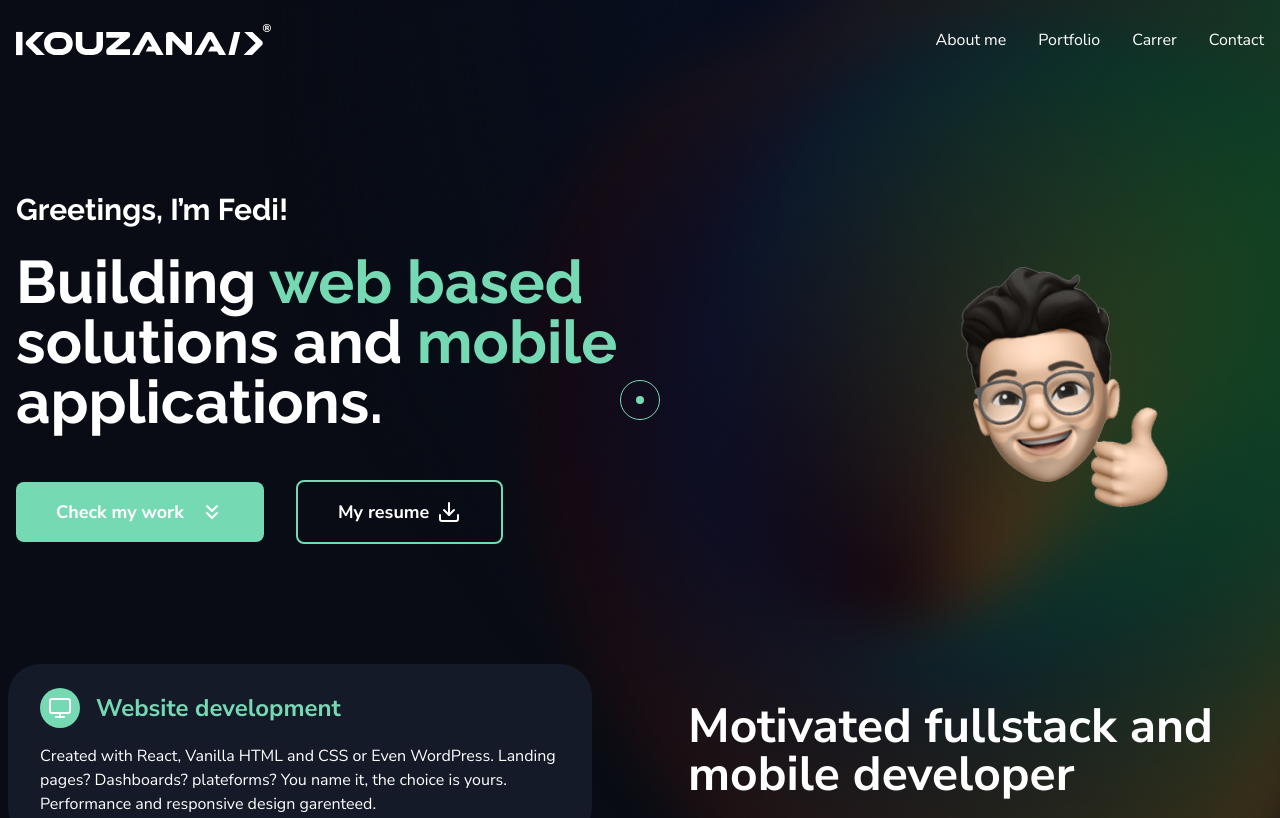
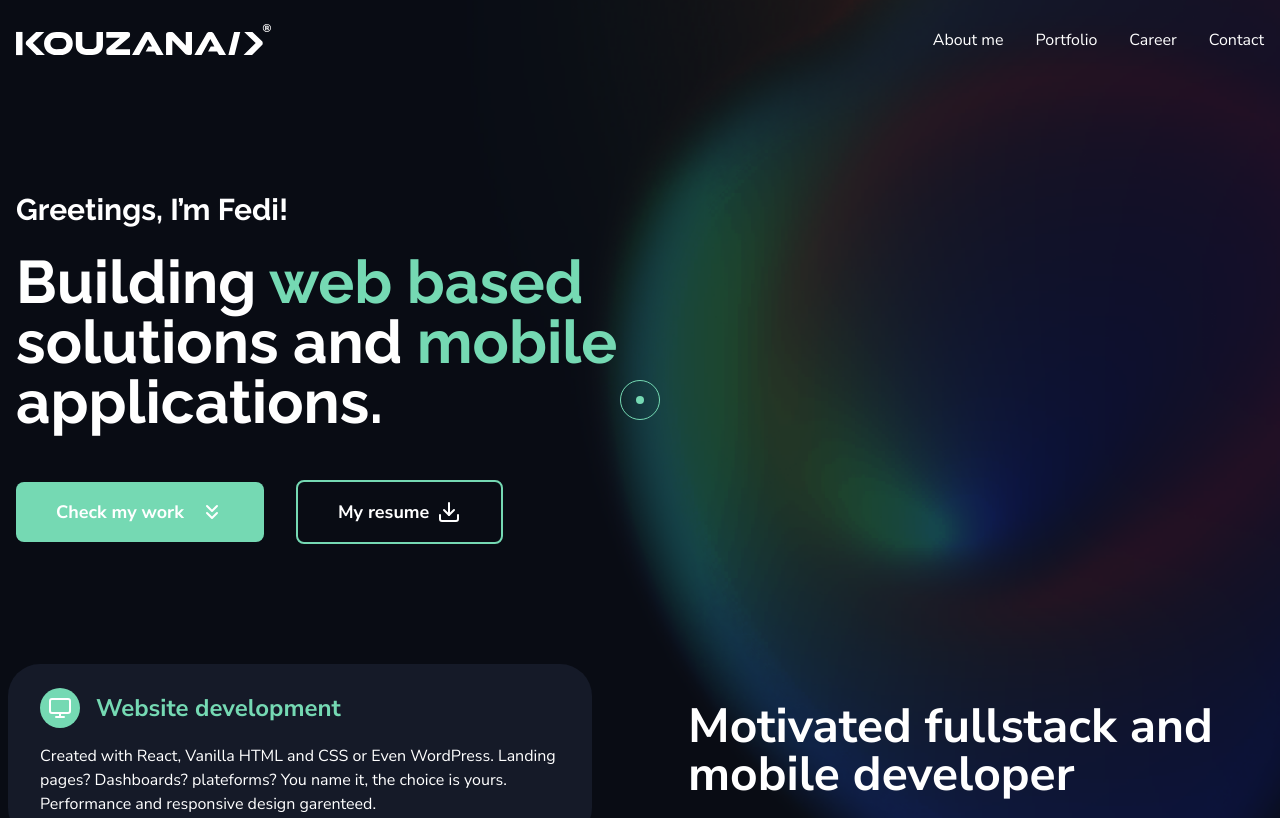
Before and after one commit to KouzanaFedi/fedikouzana, a Next.js app: page / in a window 1280 px wide. Shown: the top 818 px of the page. Built offline with nearby package versions, Linux system fonts and the light colour scheme.

Commit message:
bg mesh fixes

```diff
--- a/src/components/Cursor.tsx
+++ b/src/components/Cursor.tsx
@@ -31,7 +31,7 @@ const Cursor = () => {
     if (cursorEnlarged.current) {
       innerRef.current.style.transform = "translate(-50%, -50%) scale(0, 0)";
       outerRef.current.style.transform = "translate(-50%, -50%) scale(2, 2)";
-      outerRef.current.style.backgroundColor = "#75d9b3CF";
+      outerRef.current.style.backgroundColor = "#75d9b3";
       outerRef.current.style.mixBlendMode = "exclusion";
       outerRef.current.style.border = "0";
     } else {
--- a/src/components/layout/Footer.tsx
+++ b/src/components/layout/Footer.tsx
@@ -2,17 +2,19 @@ import * as Settings from "@/utils/settings";
 import Link from "next/link";
 import { SiLinkedin } from "react-icons/si";
 import { HiOutlineMail } from "react-icons/hi";
+import MagneticButton from "../MagneticButton";
 
 const Footer = () => {
   return (
     <footer className="w-full">
       <section id="contact-me" className="my-12 p-4">
-        <div className="container mx-auto text-white py-20 rounded-3xl overflow-hidden before:rounded-3xl text-center bg-gradient-to-br from-fk-orange to-fk-pink before:absolute before:bg-mesh2 before:bg-cover before:inset-0 before:mix-blend-overlay before:opacity-100 relative before:animate-hue-rotate before:pointer-events-none">
+        <div className="container mx-auto text-white py-20 rounded-3xl overflow-hidden before:rounded-3xl text-center before:absolute before:bg-mesh2 before:bg-cover before:inset-0 before:mix-blend-overlay before:opacity-100 relative before:animate-hue-rotate before:pointer-events-none">
           <div className="flex flex-col items-center justify-center gap-8">
             <h2 className="text-3xl lg:text-6xl font-bold max-w-2xl">
               Let's Collaborate And Work Together!
             </h2>
             <div className="flex flex-col gap-4 md:flex-row">
+              <MagneticButton>
                 <Link href={Settings.LINKEDIN_URI} rel="noreferrer">
                   <a
                     target="_blank"
@@ -25,6 +27,7 @@ const Footer = () => {
                     <SiLinkedin size={24} className="text-fk-white" />
                   </a>
                 </Link>
+              </MagneticButton>
               <Link href={`mailto:${Settings.EMAIL}`}>
                 <a className="flex items-center font-bold text-lg lg:text-xl space-x-4 bg-fk-gray/80 px-10 py-4 text-white rounded-lg ">
                   <span className="text-fk-white font-medium">
--- a/src/components/layout/Header.tsx
+++ b/src/components/layout/Header.tsx
@@ -29,7 +29,7 @@ const Header = () => {
         <ul className="flex gap-8">
           <MenuItem label="About me" link="/#about-me" />
           <MenuItem label="Portfolio" link="/#projects" />
-          <MenuItem label="Carrer" link="/#carrer" />
+          <MenuItem label="Career" link="/#carrer" />
           <MenuItem label="Contact" link="#contact-me" />
         </ul>
       </div>
--- a/src/pages/index.tsx
+++ b/src/pages/index.tsx
@@ -16,10 +16,9 @@ export default function Home() {
   return (
     <>
       <Layout>
-        <img
-          src="/dark-bg-mesh2.png"
-          className="absolute z-0 -top-40 right-0 overflow-hidden select-none"
-        />
+        <div className="absolute top-0 md:-top-40 z-0 right-0 overflow-hidden select-none">
+          <img src="/desktop-dark.png" className="" />
+        </div>
         <section id="greeting-block" className="pt-20 relative">
           <div className="container px-4 mx-auto overflow-x-clip flex items-center mt-14 md:mt-28 md:mb-28 relative md:overflow-visible">
             <div className="w-full space-y-6 lg:w-2/3">
@@ -50,9 +49,6 @@ export default function Home() {
                 </MagneticButton>
               </div>
             </div>
-            <div className="hidden w-1/3 justify-center lg:flex">
-              <img src="/avatar.png" alt="avatar" className="select-none" />
-            </div>
           </div>
           <div className="mx-auto container flex flex-col gap-y-12 items-center p-4 md:p-2 gap-x-8 lg:flex-row-reverse lg:gap-y-0 xl:gap-x-24">
             <div className="w-full lg:w-1/2 flex flex-col gap-y-8">
@@ -64,10 +60,15 @@ export default function Home() {
                 Hello and welcome to my portfolio! My name is Fedi, and I'm a
                 passionate programmer and gamer.
                 <br /> For web programming, I mainly use the{" "}
-                <span className="text-fk-green font-black special-element">MERN</span> stack as
-                well as using frameworks like Next.js Nest.js and TailwindCSS,
-                while for mobile development, I work with{" "}
-                <span className="text-fk-green font-black special-element">Flutter</span>.
+                <span className="text-fk-green font-black special-element">
+                  MERN
+                </span>{" "}
+                stack as well as using frameworks like Next.js Nest.js and
+                TailwindCSS, while for mobile development, I work with{" "}
+                <span className="text-fk-green font-black special-element">
+                  Flutter
+                </span>
+                .
               </p>
             </div>
             <div className="w-full flex flex-col lg:flex-col md:flex-row lg:w-1/2 gap-6">
```
Also changed, not shown: public/desktop-dark.png (added), public/desktop-light.png (added). Lines whose indentation alone changed are shown as unchanged.
